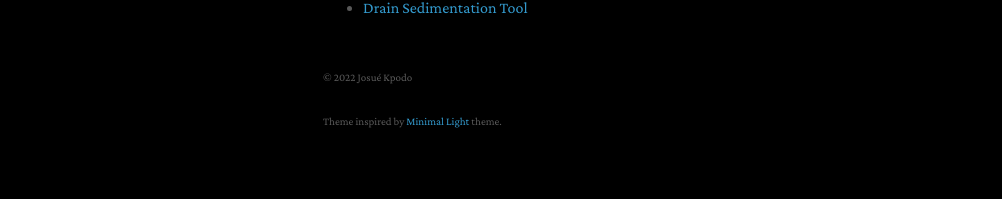
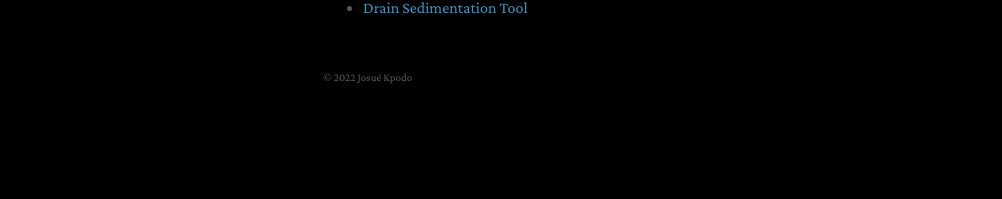
Before and after one commit to eusojk/eusojk.github.io, a Jekyll site: the page built from index.md, in a window 1280 px wide. Shown: the part 955-1154 px from the top of the page, without its empty margins (147-1149 px from the left). Built offline with Jekyll 4.4.1, drawn with Linux system fonts in a browser that asks for light colours; nearby versions of some CDN libraries; a style sheet for code colours, icons or effects is not loaded; our own code applies the rules of GitHub Pages for plain Markdown files; after the commit the page ends 1113 px from its top, so only the background shows below that.

Commit message:
updated footer

```diff
--- a/_layouts/homepage.html
+++ b/_layouts/homepage.html
@@ -53,7 +53,7 @@
       <br>
 
       <p><small>© {{ site.year_pub }} {{ site.title }}</small></p>
-      <p><small> Theme inspired by <a href="https://github.com/yaoyao-liu/minimal-light" target="_blank" rel="noopener">Minimal Light</a> theme.</small></p>
+      <!-- <p><small> Theme inspired by <a href="https://github.com/yaoyao-liu/minimal-light" target="_blank" rel="noopener">Minimal Light</a> theme.</small></p> -->
 
       </section>
       <footer>
```
